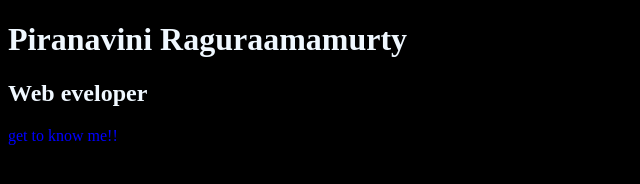
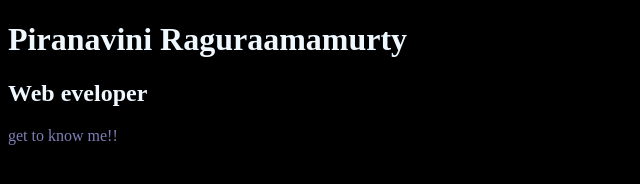
Before and after one commit to rpiranavini/Piranavini, a plain HTML site: page index.html in a window 1280 px wide. Shown: the whole page, without its empty margins (0-640 px from the left). Drawn offline with Linux system fonts and the light colour scheme.

Commit message:
change the paragraph color

```diff
--- a/index.html
+++ b/index.html
@@ -10,6 +10,6 @@
 <body style="background-color: black;color: aliceblue">
   <h1>Piranavini Raguraamamurty</h1>
   <h2>Web eveloper</h2>
-  <p style="color: blue;">get to know me!!</p>
+  <p style="color: rgb(127, 127, 183);">get to know me!!</p>
 </body>
 </html>
```
